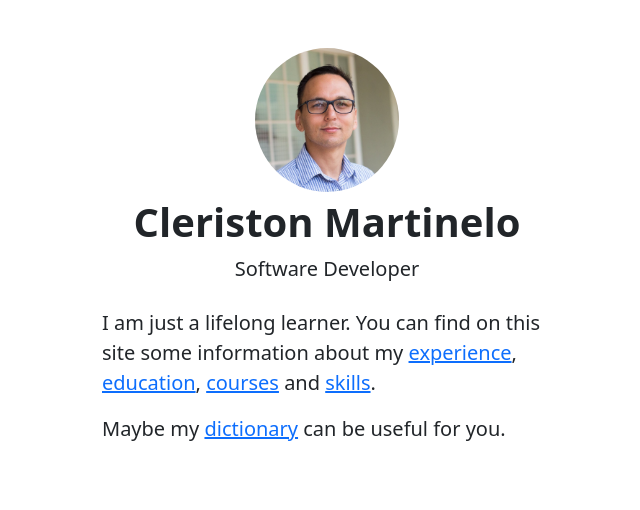
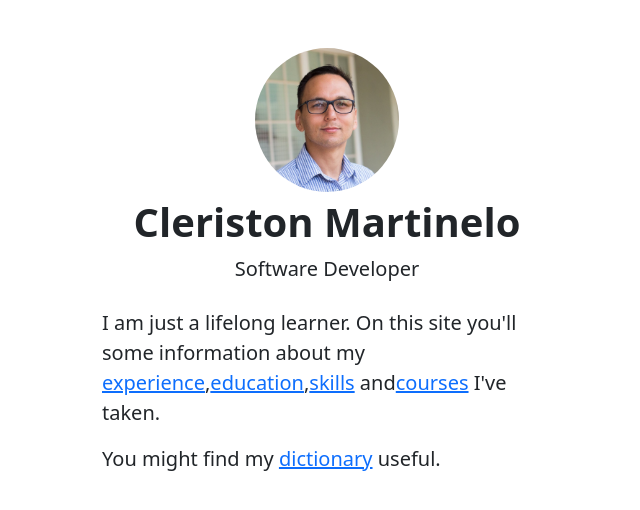
Before and after one commit to cleristonm/My-site-in-next.js, a Next.js app: page / in a window 1280 px wide. Shown: the top 510 px of the page, without its empty margins (313-953 px from the left). Built offline with nearby package versions, Linux system fonts and the light colour scheme.

Commit message:
Fixed some frases in english and french

```diff
--- a/pages/index.js
+++ b/pages/index.js
@@ -8,10 +8,13 @@ export default function Home( ) {
     <Layout>
       <div className="mx-auto" style={{maxWidth:'450px'}}>
       <blockquote className="blockquote">
-        <p >I am just a lifelong learner. You can find on this site some information about
-        my <Link href="/experiences"><a>experience</a></Link>, <Link href="/education"><a>education</a></Link>, <Link href="/courses"><a>courses</a></Link> and <Link href="/skills"><a>skills</a></Link>.
+        <p >I am just a lifelong learner. On this site you'll some information about
+            my <Link href="/experiences"><a>experience</a></Link>,
+            <Link href="/education"><a>education</a></Link>,
+            <Link href="/skills"><a>skills</a></Link> and
+            <Link href="/courses"><a>courses</a></Link> I've taken.
         </p>
-        <p>Maybe my <Link href="/dictionary/categories"><a>dictionary</a></Link> can be useful for you.</p>
+        <p>You might find my <Link href="/dictionary/categories"><a>dictionary</a></Link> useful.</p>
 
         </blockquote>
       </div>
```
Also changed, not shown: pages/dictionary/categories.js (+6 -8 lines).
